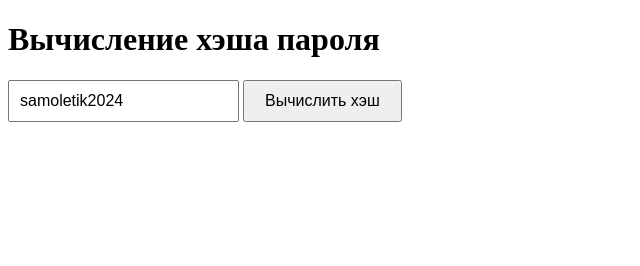
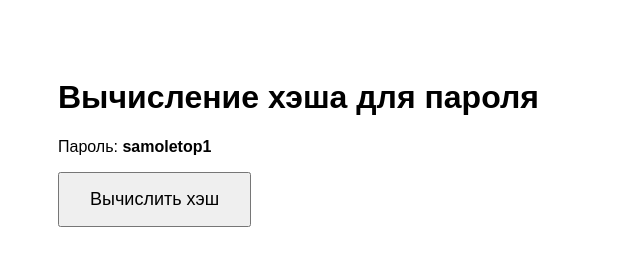
Before and after one commit to samoletix/SMLT, a website: page get_hash.html in a window 1280 px wide. Shown: the whole page, without its empty margins (0-640 px from the left). Drawn offline with Linux system fonts and the light colour scheme.

Commit message:
Add files via upload

```diff
--- a/get_hash.html
+++ b/get_hash.html
@@ -2,25 +2,25 @@
 <html>
 
 <head>
-    <title>Get Hash</title>
+    <title>Хэш пароля</title>
 </head>
 
-<body>
-    <h1>Вычисление хэша пароля</h1>
-    <input type="text" id="password" placeholder="Введите пароль" value="samoletik2024"
-        style="padding: 10px; font-size: 16px;">
-    <button onclick="calculateHash()" style="padding: 10px 20px; font-size: 16px;">Вычислить хэш</button>
-    <p id="result" style="font-size: 20px; font-weight: bold; color: green;"></p>
+<body style="font-family: Arial; padding: 50px;">
+    <h1>Вычисление хэша для пароля</h1>
+    <p>Пароль: <strong>samoletop1</strong></p>
+    <button onclick="calculateHash()" style="padding: 15px 30px; font-size: 18px; cursor: pointer;">Вычислить
+        хэш</button>
+    <p id="result" style="font-size: 24px; font-weight: bold; color: green; margin-top: 20px;"></p>
 
     <script>
         async function calculateHash() {
-            const password = document.getElementById('password').value;
+            const password = 'samoletop1';
             const encoder = new TextEncoder();
             const data = encoder.encode(password + 'smlt_salt_2024');
             const hashBuffer = await crypto.subtle.digest('SHA-256', data);
             const hashArray = Array.from(new Uint8Array(hashBuffer));
             const hash = hashArray.map(b => b.toString(16).padStart(2, '0')).join('').substring(0, 16);
-            document.getElementById('result').textContent = 'Хэш: ' + hash;
+            document.getElementById('result').innerHTML = 'Хэш: <code style="background:#f0f0f0;padding:5px 10px;">' + hash + '</code><br><br>Скопируй этот хэш и вставь в index.html в строку: <code>const correctHash = \'...\'</code>';
             console.log('Hash:', hash);
         }
     </script>
```
Also changed, not shown: index.html (+7 -9 lines).
